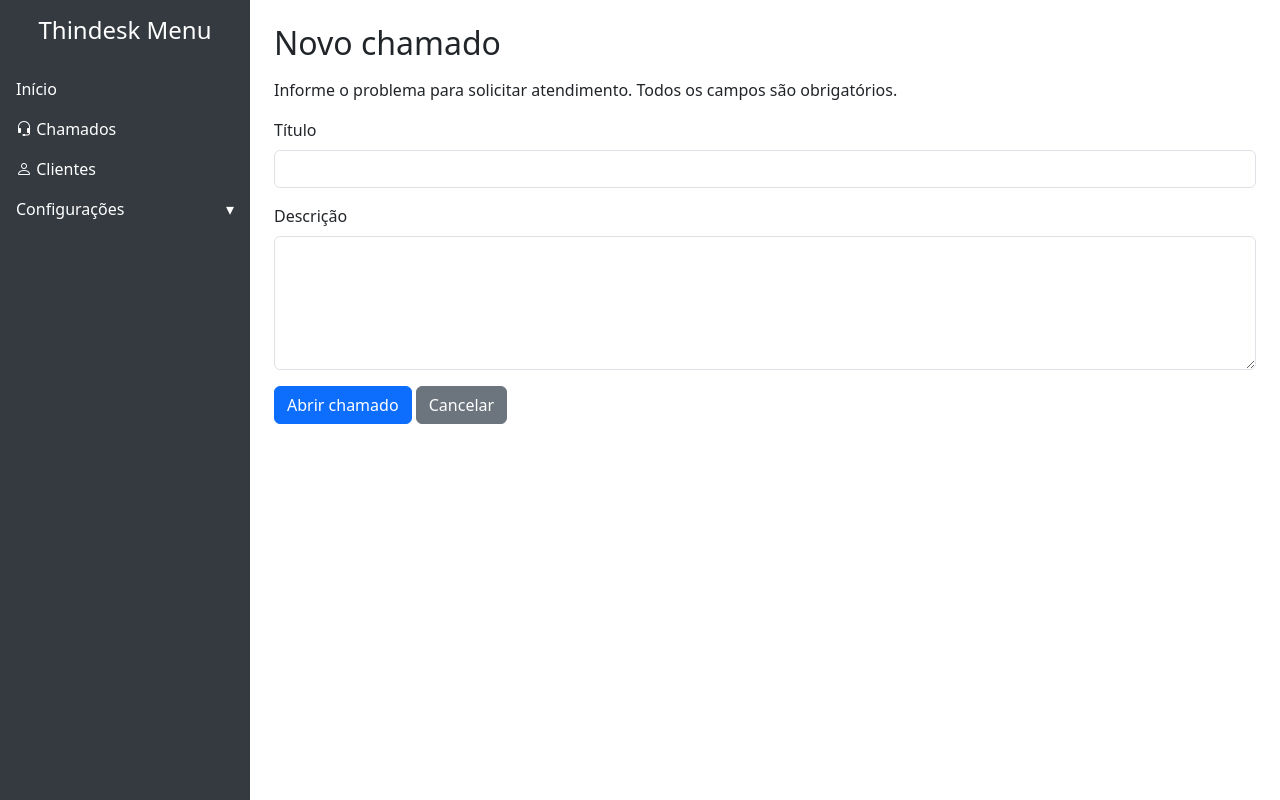
After one commit to Diego251Fagundes/thindesk, a Spring Boot app: page /chamados/novo in a window 1280 px wide. The commit adds this page. Run offline with Spring Boot 4, Linux system fonts and the light colour scheme; the visitor is signed in with stand-in values (Sample User, id 1); some of the project's set-up classes (security, data sources, template engines, error pages and the like) are left out, and stand-ins take their place.

Commit message:
feat: adiciona abertura e listagem de chamados pela interface

```diff
--- a/src/main/java/com/pfc/thindesk/controller/HomeController.java
+++ b/src/main/java/com/pfc/thindesk/controller/HomeController.java
@@ -5,6 +5,7 @@ import org.slf4j.LoggerFactory;
 import com.pfc.thindesk.entity.Cliente;
 import com.pfc.thindesk.entity.Chamado;
 import com.pfc.thindesk.entity.HorarioAtendimento;
+import com.pfc.thindesk.dto.AberturaChamadoRequest;
 import com.pfc.thindesk.service.ClienteService;
 import com.pfc.thindesk.service.ChamadoService;
 import com.pfc.thindesk.service.HorarioAtendimentoService;
@@ -14,6 +15,11 @@ import org.springframework.beans.factory.annotation.Autowired;
 import org.springframework.stereotype.Controller;
 import org.springframework.ui.Model;
 import org.springframework.web.bind.annotation.GetMapping;
+import org.springframework.web.bind.annotation.ModelAttribute;
+import org.springframework.web.bind.annotation.PostMapping;
+import org.springframework.http.HttpStatus;
+import org.springframework.web.server.ResponseStatusException;
+import org.springframework.web.servlet.mvc.support.RedirectAttributes;
 import org.springframework.web.servlet.ModelAndView;
 
 @Controller
@@ -45,11 +51,30 @@ public class HomeController {
     @GetMapping("/chamados")
     public String chamados(Model model, Principal solicitante) {
         List<Chamado> chamados = chamadoService.listarChamados(solicitante.getName());
-        model.addAttribute("chamados", chamados); // Passa a lista para o modelo
-        String fragment = "chamados :: content";
-        log.info("Carregando fragmento: {}", fragment); // Log para depuração
-        model.addAttribute("content", fragment);
+        model.addAttribute("chamados", chamados);
         return "chamados";
+    }
+
+    @GetMapping("/chamados/novo")
+    public String novoChamado(Model model) {
+        model.addAttribute("dados", new AberturaChamadoRequest("", ""));
+        return "chamados/novo";
+    }
+
+    @PostMapping("/chamados")
+    public String abrirChamado(@ModelAttribute("dados") AberturaChamadoRequest dados,
+                              Principal solicitante, Model model, RedirectAttributes redirectAttributes) {
+        try {
+            chamadoService.criarChamado(dados, solicitante.getName());
+        } catch (ResponseStatusException erro) {
+            if (!erro.getStatusCode().equals(HttpStatus.BAD_REQUEST)) {
+                throw erro;
+            }
+            model.addAttribute("erro", "Preencha o título e a descrição do chamado.");
+            return "chamados/novo";
+        }
+        redirectAttributes.addFlashAttribute("mensagem", "Chamado aberto com sucesso.");
+        return "redirect:/chamados";
     }
 
     @GetMapping("/clientes")
--- /dev/null
+++ b/src/main/resources/templates/chamados/novo.html
@@ -0,0 +1,37 @@
+<!DOCTYPE html>
+<html lang="pt-BR" xmlns:th="http://www.thymeleaf.org">
+    <head>
+        <meta charset="UTF-8">
+        <meta name="viewport" content="width=device-width, initial-scale=1.0">
+        <title>Novo chamado - ThinDesk</title>
+        <link href="https://cdn.jsdelivr.net/npm/bootstrap@5.3.0/dist/css/bootstrap.min.css" rel="stylesheet">
+        <link href="https://cdn.jsdelivr.net/npm/bootstrap-icons/font/bootstrap-icons.css" rel="stylesheet">
+        <link rel="stylesheet" th:href="@{/css/style.css}">
+    </head>
+    <body>
+        <aside>
+            <div th:replace="~{fragments/sidebar :: sidebar}"></div>
+        </aside>
+        <button type="button" class="toggle-btn btn btn-dark d-md-none" aria-label="Abrir ou fechar menu">
+            <i class="bi bi-list" aria-hidden="true"></i>
+        </button>
+        <main class="container-fluid p-4">
+            <h1 class="h2 mt-4 mt-md-0 mb-3">Novo chamado</h1>
+            <p>Informe o problema para solicitar atendimento. Todos os campos são obrigatórios.</p>
+            <p th:if="${erro}" th:text="${erro}" class="alert alert-danger" role="alert"></p>
+            <form th:action="@{/chamados}" th:object="${dados}" method="post">
+                <div class="mb-3">
+                    <label for="titulo" class="form-label">Título</label>
+                    <input type="text" id="titulo" th:field="*{titulo}" class="form-control" required>
+                </div>
+                <div class="mb-3">
+                    <label for="descricao" class="form-label">Descrição</label>
+                    <textarea id="descricao" th:field="*{descricao}" class="form-control" rows="5" required></textarea>
+                </div>
+                <button type="submit" class="btn btn-primary">Abrir chamado</button>
+                <a th:href="@{/chamados}" class="btn btn-secondary">Cancelar</a>
+            </form>
+        </main>
+        <script th:src="@{/js/script.js}"></script>
+    </body>
+</html>
```
Also changed, not shown: src/main/resources/templates/chamados.html (+25 -26 lines).
